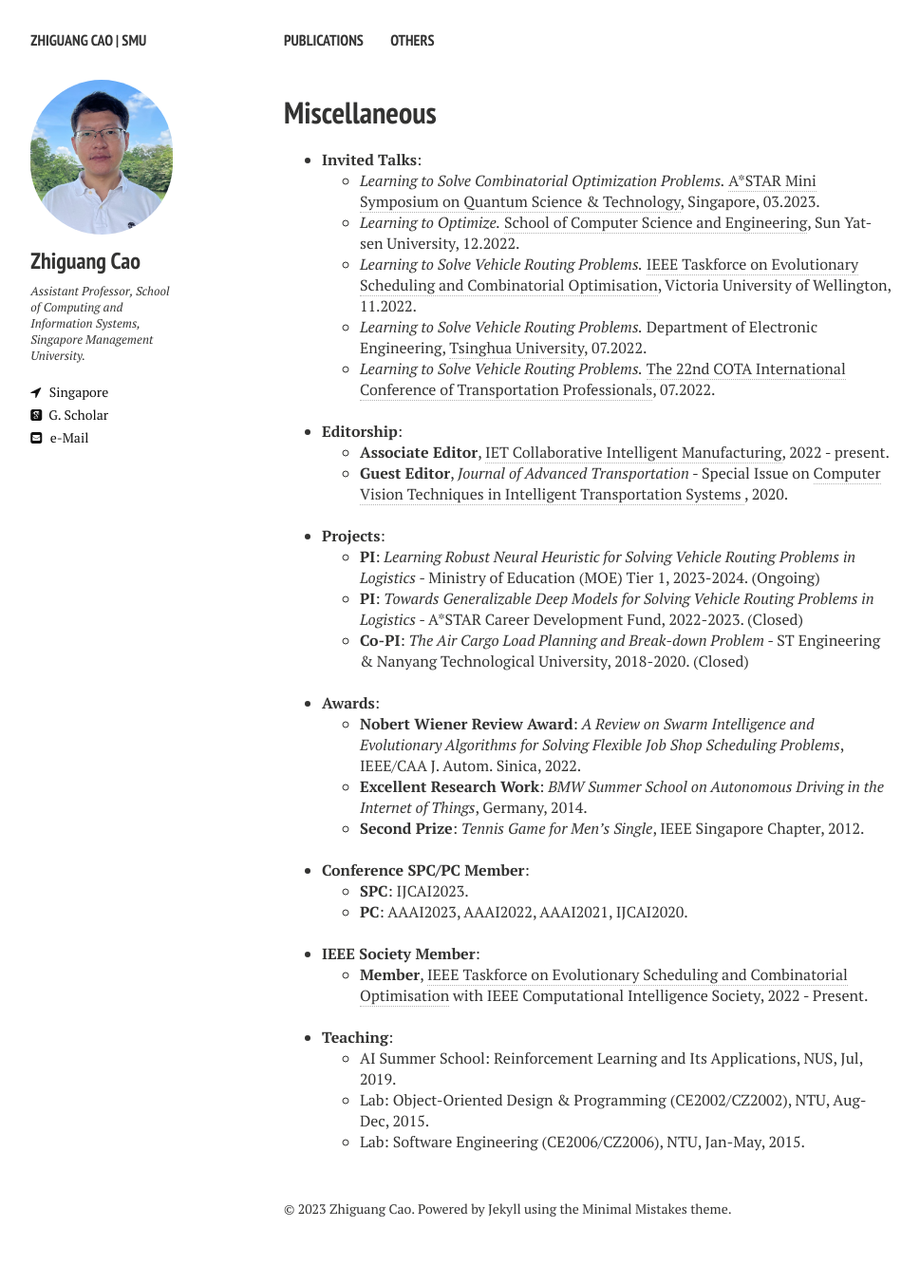
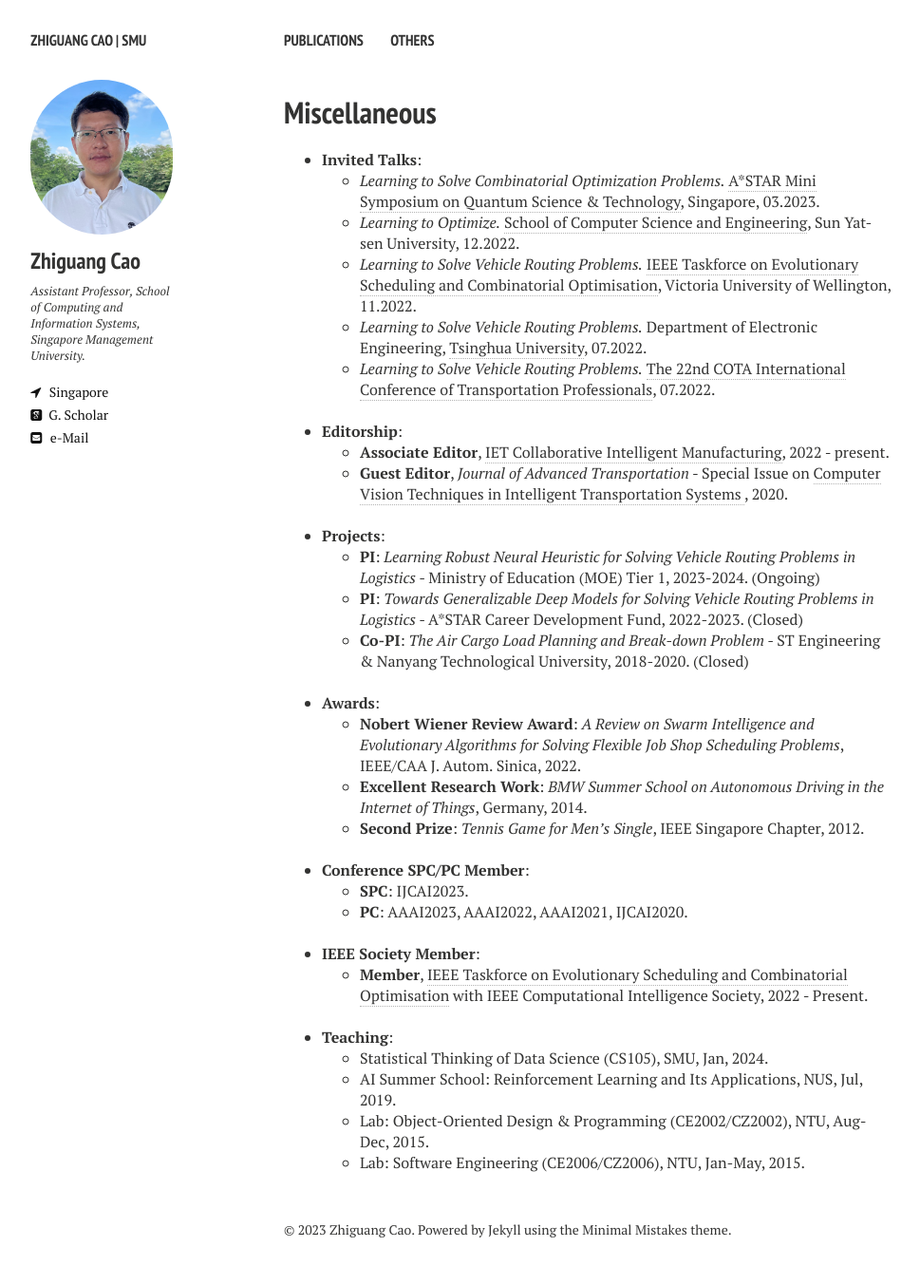
Before and after one commit to zhiguangcaosg/zhiguangcaosg.github.io, a Jekyll site: the page built from others.md, in a window 1280 px wide. Shown: the whole page at 95% size, without its empty margins (21-990 px from the left). Built offline with Jekyll 4.4.1, drawn with Linux system fonts in a browser that asks for light colours; nearby versions of some CDN libraries; before the commit the page ends 1331 px from its top, so only the background shows below that.

Commit message:
Update others.md

```diff
--- a/others.md
+++ b/others.md
@@ -106,6 +106,8 @@ comments: false
 <li>
 <b>Teaching</b>:
 	<ul>
+	<li> Statistical Thinking of Data Science (CS105), SMU, Jan, 2024.
+	</li>
 	<li> AI Summer School: Reinforcement Learning and Its Applications, NUS, Jul, 2019.
 	</li>
 	<li> Lab: Object-Oriented Design & Programming (CE2002/CZ2002), NTU, Aug-Dec, 2015.
```
